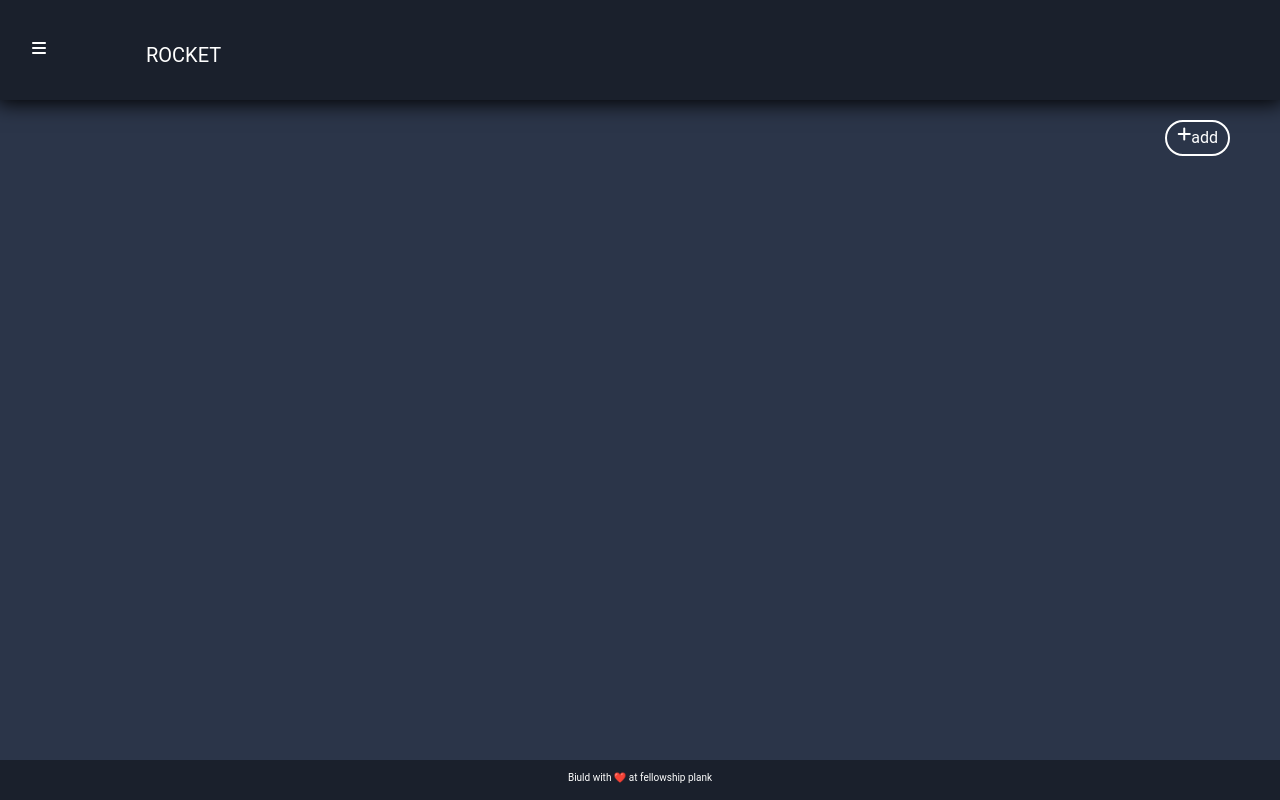
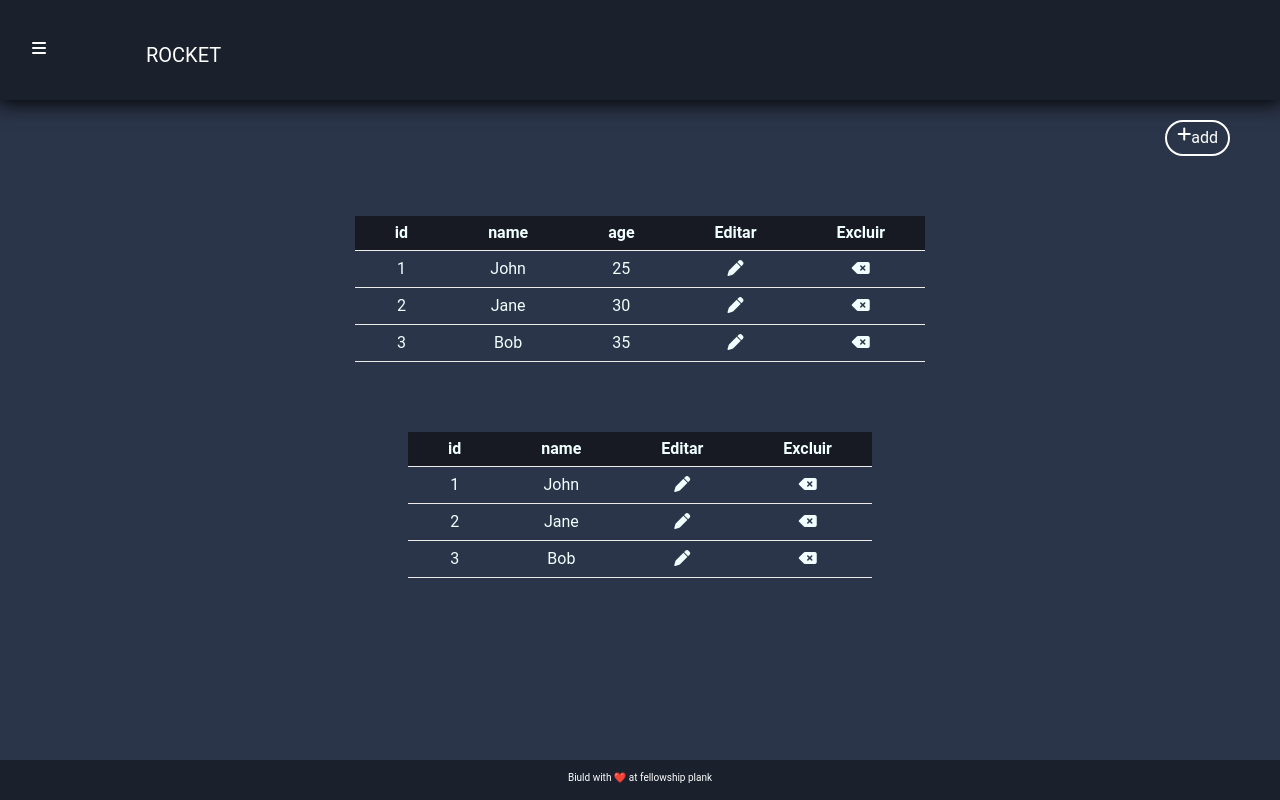
Before and after one commit to marinadiniz-plank/RocketProject-FrontEnd, a React (Vite) app in the folder frontend/: page /Rocket in a window 1280 px wide. Built offline with nearby package versions, Linux system fonts and the light colour scheme; no server answers.

Commit message:
add error page

```diff
--- /dev/null
+++ b/frontend/src/hooks/RocketHook.tsx
@@ -0,0 +1,42 @@
+import { useEffect, useState } from 'react'
+import AddButton from '../components/AddButton'
+import Header from '../components/Header'
+// import Table from "../components/Table";
+
+import { Outlet } from 'react-router-dom'
+// import Table from '../components/Table'
+
+
+function RenderRocket() {
+  const [rocketData, setRocketData] = useState([])
+
+  useEffect(() => {
+    renderRocketList()
+  }, [])
+
+  const renderRocketList = () => {
+    fetch('http://localhost:80/rocket')
+      .then(response => response.json())
+      .then(data => {
+        console.log(data)
+      })
+      .catch(error => {
+        console.log('Ocorreu um erro:', error)
+      })
+  }
+}
+function Rocket() {
+  console.log("ahhhhh");
+
+  RenderRocket();
+  return (
+    <>
+      <Header pageTitle="Rocket" />
+      {/* <Table data={rocketData} /> */}
+      <AddButton />
+      <Outlet />
+    </>
+  )
+}
+
+export default Rocket
--- a/frontend/src/routes/Rocket.tsx
+++ b/frontend/src/routes/Rocket.tsx
@@ -1,40 +1,32 @@
-import { useEffect, useState } from 'react'
-import AddButton from '../components/AddButton'
-import Header from '../components/Header'
-// import Table from "../components/Table";
+import AddButton from "../components/AddButton";
+import Header from "../components/Header";
+import Table from "../components/Table";
 
-import { Outlet } from 'react-router-dom'
-// import Table from '../components/Table'
+import { Outlet } from "react-router-dom";
+
+function Rocket() {
+  const table1 = [
+    { id: 1, name: "John", age: 25 },
+    { id: 2, name: "Jane", age: 30 },
+    { id: 3, name: "Bob", age: 35 },
+  ];
+
+  const table2 = [
+    { id: 1, name: "John" },
+    { id: 2, name: "Jane" },
+    { id: 3, name: "Bob" },
+  ];
+
+  return (
+    <>
+    <Header pageTitle="Rocket"/>
+      <AddButton />
+      <Table data={table1} />
+      <Table data={table2} />
+      <Outlet />
+    </>
+  );
+}
 
 
-function RenderRocket() {
-  const [rocketData, setRocketData] = useState([])
-
-  useEffect(() => {
-    renderRocketList()
-  }, [])
-
-  const renderRocketList = () => {
-    fetch('http://localhost:80/rocket')
-      .then(response => response.json())
-      .then(data => {
-        console.log(data)
-      })
-      .catch(error => {
-        console.log('Ocorreu um erro:', error)
-      })
-  }
-}
-function Rocket() {
-  RenderRocket();
-  return (
-    <>
-      <Header pageTitle="Rocket" />
-      {/* <Table data={rocketData} /> */}
-      <AddButton />
-      <Outlet />
-    </>
-  )
-}
-
-export default Rocket
+export default Rocket;
```
